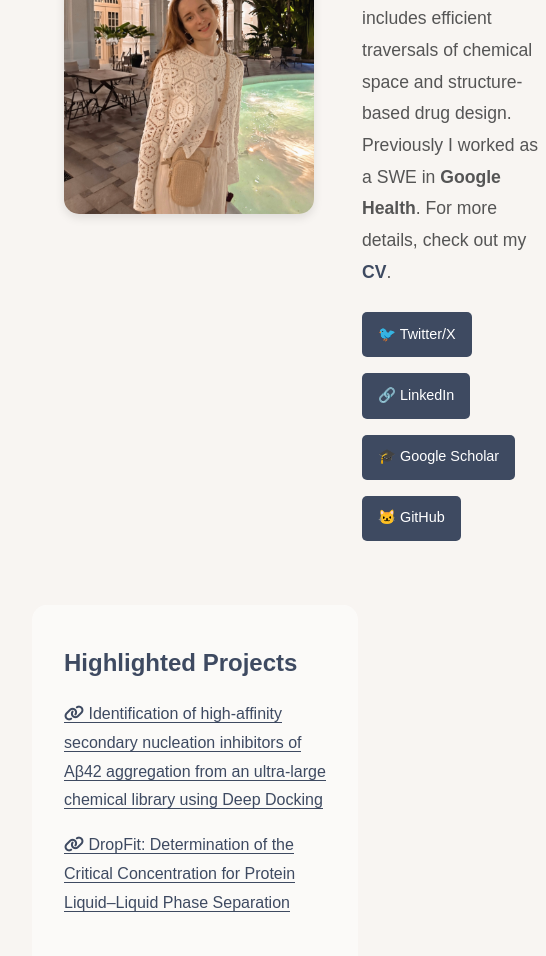
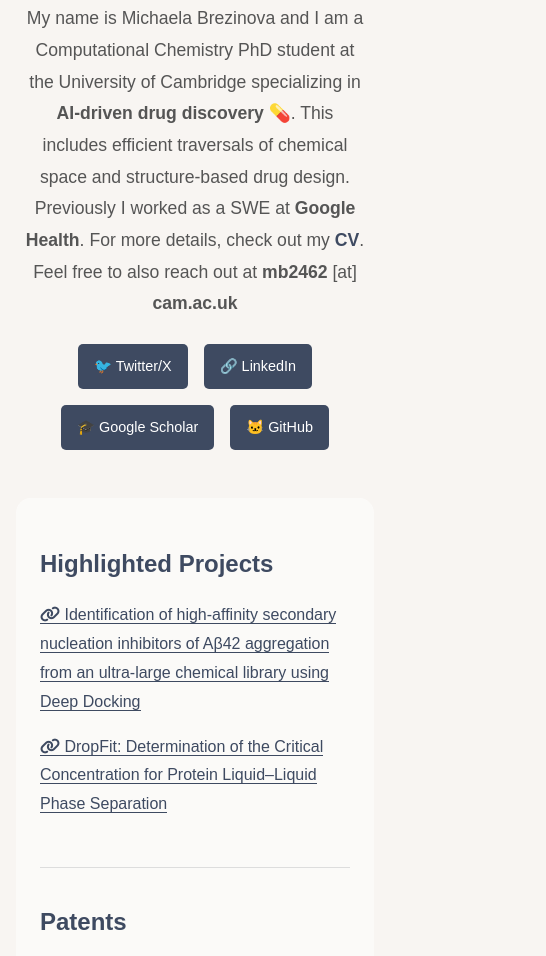
Before and after one commit to MichaelaBrezinova/MichaelaBrezinova.github.io, a plain HTML site: page index.html in a window 390 px wide. Shown: the part 468-1424 px from the top of the page, 546 px wide, since content can reach past the window. Drawn offline with Linux system fonts and the light colour scheme.

Commit message:
make adjustments for mobile and add email link

```diff
--- a/index.html
+++ b/index.html
@@ -24,6 +24,7 @@
         max-width: 950px;
         margin: 0 auto;
         padding: 4rem 2rem 2rem 4rem;
+        gap: 2rem;
       }
 
       .projects-wrapper {
@@ -37,7 +38,6 @@
       .photo {
           flex: 0 0 250px;
           position: relative;
-          margin-right: 3rem;
       }
 
       .photo img {
@@ -96,10 +96,8 @@
 
       .projects {
           background-color: #ffffff88;
-
           padding: 1rem 2rem;
           border-radius: 15px;
-          /* box-shadow: 0 4px 10px rgba(0, 0, 0, 0.1); */
           max-width: 100%;
       }
 
@@ -153,12 +151,46 @@
       .content a.cv-link:hover {
           background-color: #9aabcb;
       }
+
+      @media screen and (max-width: 768px) {
+        .about-me-wrapper {
+            flex-direction: column;
+            padding: 2rem 1.5rem;
+            align-items: center;
+            text-align: center;
+        }
+
+        .photo {
+            margin-right: 0;
+            max-width: 250px;
+            width: 100%;
+        }
+
+        .content {
+            max-width: 100%;
+            text-align: center;
+        }
+
+        .content h1 {
+        text-align: center;
+        justify-content: center;
+        }
+
+        .links {
+            justify-content: center;
+        }
+
+        .projects-wrapper {
+            padding: 1rem;
+        }
+
+        .projects {
+            padding: 1.5rem;
+        }
+    }
     </style>
 </head>
 <body>
-    <!-- <div class="site-title-container">
-        <h3 class="site-title">brezinova.me</h3>
-    </div> -->
     <div class="about-me-wrapper">
         <div class="photo">
             <img src="michaela.jpeg" alt="Michaela">
@@ -167,7 +199,7 @@
         <div class="content">
             <h1>Hi, I am Michaela! <span>👋</span></h1>
             <p>
-                My name is Michaela Brezinova and I am a Computational Chemistry PhD student at the University of Cambridge specializing in <b>AI-driven drug discovery</b> 💊. This includes efficient traversals of chemical space and structure-based drug design. Previously I worked as a SWE in <b>Google Health</b>. For more details, check out my <a href="Brezinova_CV.pdf" target="_blank" class="cv-link">CV</a>.
+                My name is Michaela Brezinova and I am a Computational Chemistry PhD student at the University of Cambridge specializing in <b>AI-driven drug discovery</b> 💊. This includes efficient traversals of chemical space and structure-based drug design. Previously I worked as a SWE at <b>Google Health</b>. For more details, check out my <a href="Brezinova_CV.pdf" target="_blank" class="cv-link">CV</a>. Feel free to also reach out at <span><b>mb2462</b><span style="display:none;">nospam</span> [at] <b>cam.ac.uk</b></span>
             </p>
 
             <div class="links">
```
